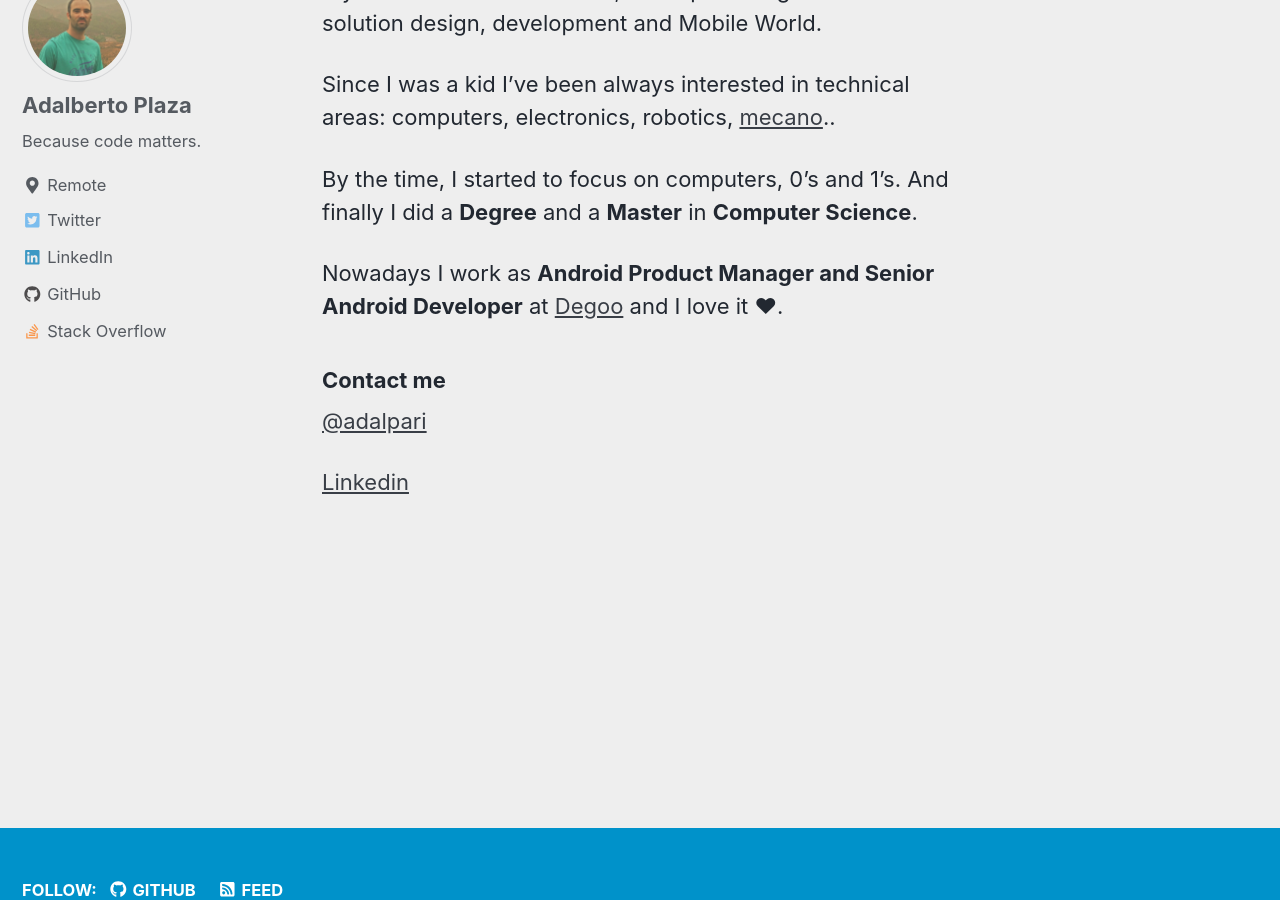
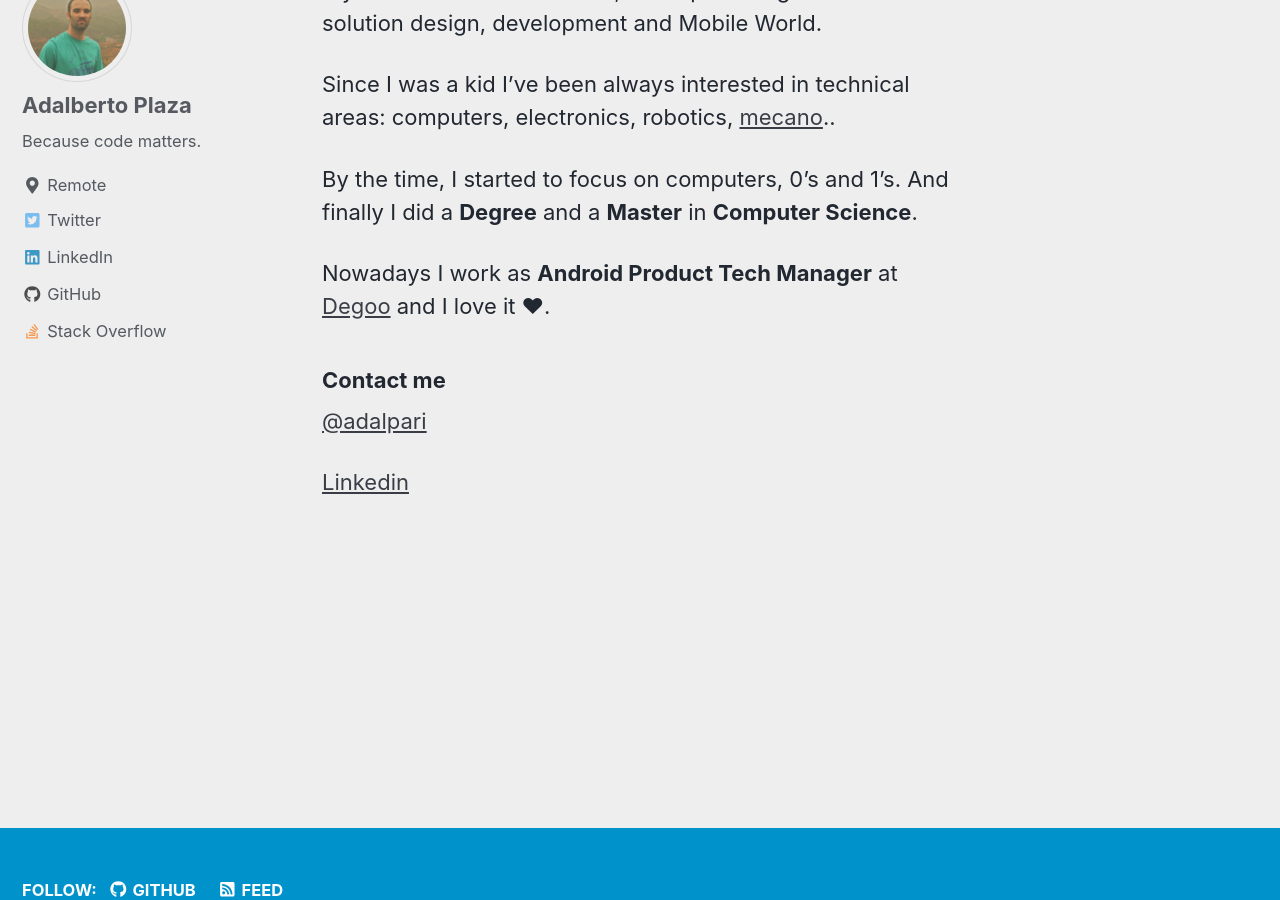
Before and after one commit to adalpari/adalpari.github.io, a Jekyll site: the page built from _pages/about.md, in a window 1280 px wide and 900 px high, scrolled down 383 px. Built offline with Jekyll 4.4.1, drawn with Linux system fonts in a browser that asks for light colours; nearby versions of some CDN libraries; a script bundle is joined from its source files by our own code; comment, search, counter and statistics services are not loaded.

Commit message:
Adusting position

```diff
--- a/_pages/about.md
+++ b/_pages/about.md
@@ -11,7 +11,7 @@ Since I was a kid I've been always interested in technical areas: computers, ele
 
 By the time, I started to focus on computers, 0's and 1's. And finally I did a __Degree__ and a __Master__ in __Computer Science__.
 
-Nowadays I work as __Android Product Manager and Senior Android Developer__ at [Degoo](https://play.google.com/store/apps/details?id=com.degoo.android) and I love it ♥.
+Nowadays I work as __Android Product Tech Manager__ at [Degoo](https://play.google.com/store/apps/details?id=com.degoo.android) and I love it ♥.
 
 
 ### Contact me
```
